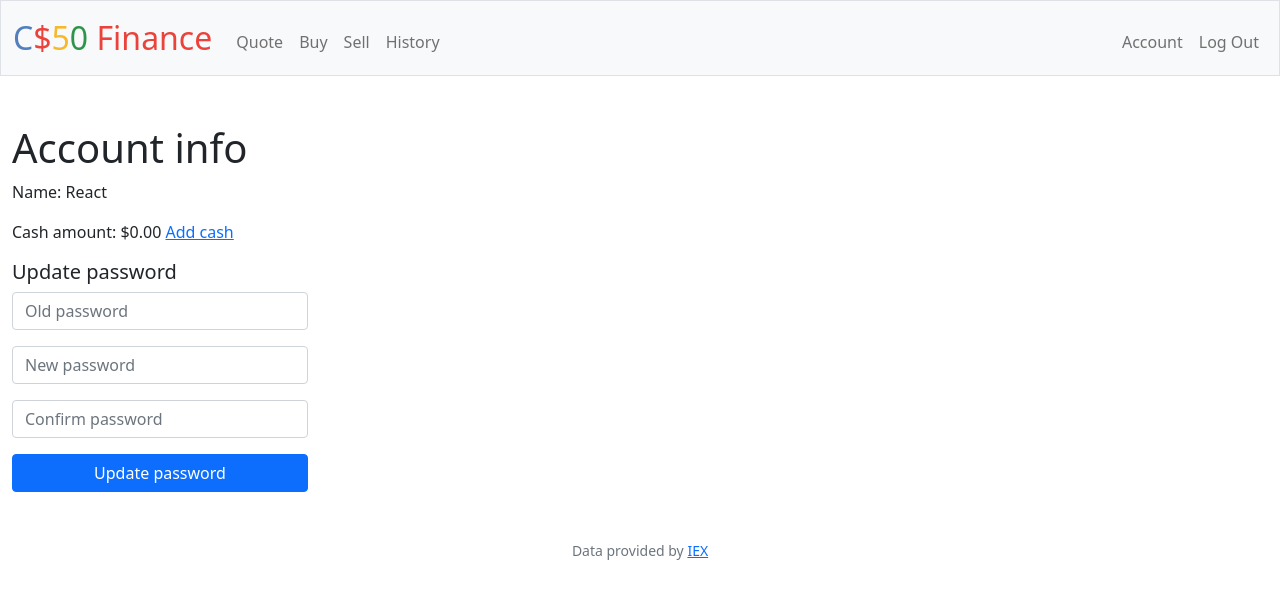
After one commit to RaulVS14/CS50-22-Intro-to-CS, a Flask app: page /account in a window 1280 px wide. The commit adds this page. Shown: the top 599 px of the page. Run offline with Flask 2, Linux system fonts and the light colour scheme; a user stored in the database is signed in; data comes from the database, SQL or seed files in the repository; both versions use the stored data as it was after the commit; some libraries are stand-ins or nearby versions.

Commit message:
Add Week 9 PSet 9 Finance - Allow users to change their passwords

```diff
--- a/Week 9/Pset9/finance/app.py
+++ b/Week 9/Pset9/finance/app.py
@@ -64,6 +64,41 @@ def index():
     return render_template("index.html", total=total, stocks=stocks, cash=cash)
 
 
+@app.route("/account", methods=["GET", "POST"])
+@login_required
+def account():
+    user_id = session["user_id"]
+    user = get_user(user_id, "id, cash, username, hash")
+    if request.method == "POST":
+        old_password = request.form.get("old_password")
+        new_password = request.form.get("new_password")
+        confirm_password = request.form.get("confirm_password")
+        # Ensure old password was provided
+        if not old_password:
+            return apology("must provide current password ", 403)
+
+        # Ensure new password was provided
+        if not new_password:
+            return apology("must provide new password ", 403)
+        # Ensure confirm password was provided
+        if not confirm_password:
+            return apology("must confirm new password ", 403)
+
+        # Ensure user has confirmed with existing password
+        if user and not check_password_hash(user["hash"], old_password):
+            return apology("incorrect current password")
+
+        # Ensure new passwords match
+        if not safe_str_cmp(new_password, confirm_password):
+            return apology("passwords didn't match")
+
+
+        result = db.execute("UPDATE users SET hash = ? WHERE id = ?", generate_password_hash(new_password), user_id)
+        if result:
+            flash("Password updated")
+    return render_template("account.html", user=user)
+
+
 @app.route("/buy", methods=["GET", "POST"])
 @login_required
 def buy():
@@ -85,7 +120,7 @@ def buy():
             return apology("must provide positive integer", 400)
         shares = int(shares)
         user_id = session.get('user_id')
-        user = get_user(user_id)
+        user = get_user(user_id, "id, cash")
         if stock and user:
             total_cost = shares * stock['price']
             # Ensure user has enough cash
@@ -216,7 +251,7 @@ def register():
 def sell():
     """Sell shares of stock"""
     user_id = session.get('user_id')
-    user = get_user(user_id)
+    user = get_user(user_id, "id, cash")
     owned_stocks = db.execute(
         "SELECT symbol, name, shares FROM owned_shares WHERE user_id = ?", user_id)
     if request.method == "POST":
@@ -291,8 +326,8 @@ def handle_owned_stock(user_id, symbol, name, shares):
         return False
 
 
-def get_user(user_id):
-    user_data = db.execute("SELECT id, cash FROM users WHERE id = ?", user_id)
+def get_user(user_id, fields):
+    user_data = db.execute(f"SELECT {fields} FROM users WHERE id = ?", user_id)
     if len(user_data) == 1:
         return user_data[0]
     return False
--- /dev/null
+++ b/Week 9/Pset9/finance/templates/account.html
@@ -0,0 +1,30 @@
+{% extends "layout.html" %}
+
+{% block title %}
+    Buy
+{% endblock %}
+
+{% block main %}
+    <h1 class="text-start">Account info</h1>
+    <div class="row">
+        <div class="col-12 text-start">
+           <p>Name: {{ user["username"] | capitalize }}</p>
+           <p>Cash amount: {{ user["cash"] | usd }} <a href="/add_cash">Add cash</a></p>
+        </div>
+        <div class="col-12 col-sm-5 col-md-3">
+            <h5 class="text-start">Update password</h5>
+            <form action="/account" method="post" >
+                <div class="mb-3">
+                    <input class="form-control" id="password" name="old_password" placeholder="Old password" type="password">
+                </div>
+                <div class="mb-3">
+                    <input class="form-control" id="password" name="new_password" placeholder="New password" type="password">
+                </div>
+                <div class="mb-3">
+                    <input class="form-control" id="password" name="confirm_password" placeholder="Confirm password" type="password">
+                </div>
+                <button class="btn btn-primary d-block w-100" type="submit">Update password</button>
+            </form>
+        </div>
+    </div>
+{% endblock %}
--- a/Week 9/Pset9/finance/templates/layout.html
+++ b/Week 9/Pset9/finance/templates/layout.html
@@ -37,6 +37,7 @@
                             <li class="nav-item"><a class="nav-link" href="/history">History</a></li>
                         </ul>
                         <ul class="navbar-nav ms-auto mt-2">
+                            <li class="nav-item"><a class="nav-link" href="/account">Account</a></li>
                             <li class="nav-item"><a class="nav-link" href="/logout">Log Out</a></li>
                         </ul>
                     {% else %}
```
Also changed, not shown: Week 9/Pset9/finance/finance.db.
